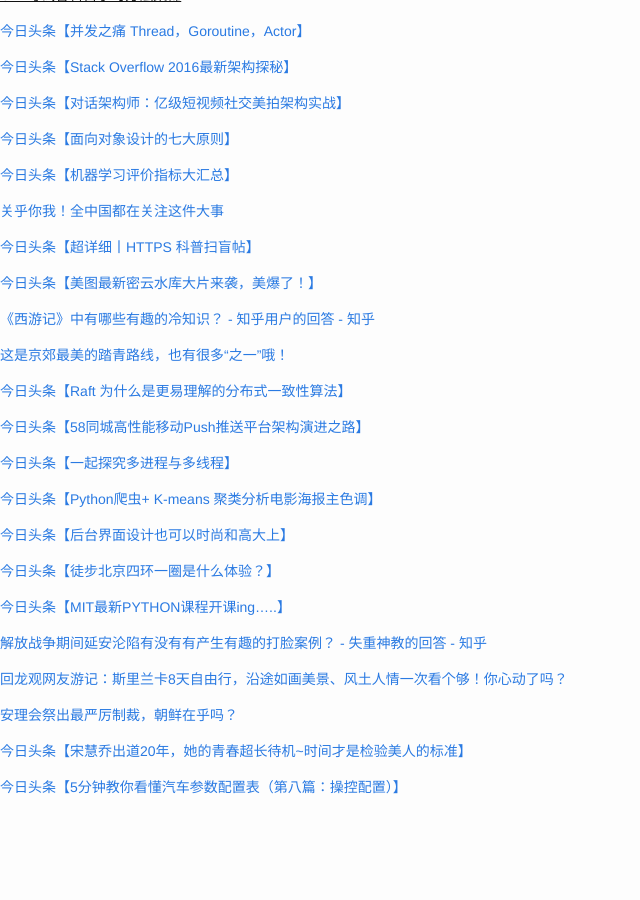
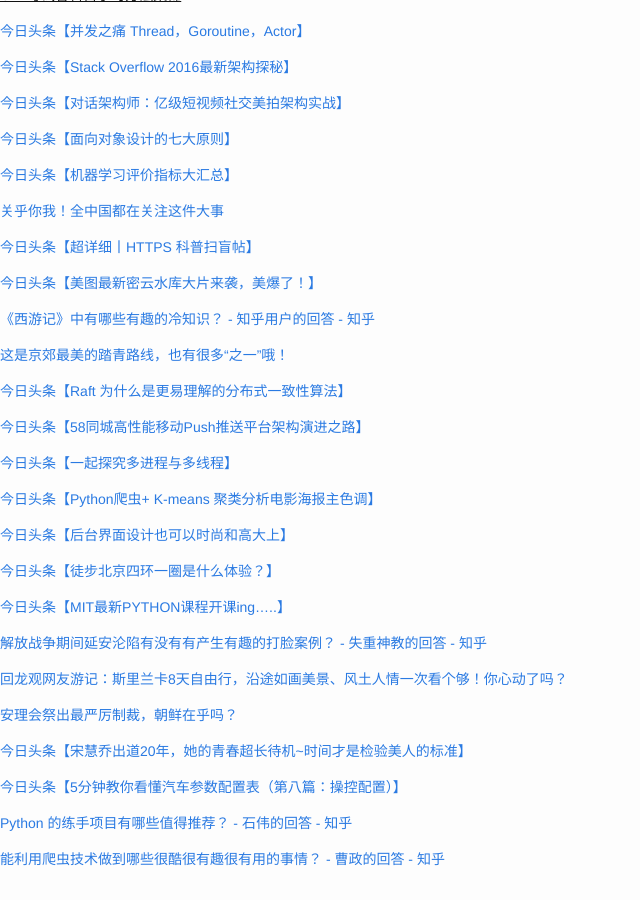
Before and after one commit to cnwarden/cnwarden.github.io, a Jekyll site: the page built from fav/index.md, in a window 1280 px wide and 900 px high, scrolled down 2382 px. Shown: the whole window, without its empty margins (0-640 px from the left). Built offline with Jekyll 4.4.1, drawn with Linux system fonts in a browser that asks for light colours; emoji names are drawn with the system emoji font; before the commit the page ends 3210 px from its top, so only the background shows below that.

Commit message:
auto commit

```diff
--- a/fav/index.md
+++ b/fav/index.md
@@ -178,3 +178,7 @@ title:  fav
 [今日头条【宋慧乔出道20年，她的青春超长待机~时间才是检验美人的标准】](http://toutiao.com/item/6255592575172870658/?iid=3764603574&app=news_article&tt_from=android_share&utm_source=email&utm_medium=toutiao_android&utm_campaign=client_share)
 
 [今日头条【5分钟教你看懂汽车参数配置表（第八篇：操控配置）】](http://toutiao.com/item/6257816395317248514/?iid=3764603574&app=news_article&tt_from=android_share&utm_source=email&utm_medium=toutiao_android&utm_campaign=client_share)
+
+[Python 的练手项目有哪些值得推荐？ - 石伟的回答 - 知乎](http://www.zhihu.com/question/29372574/answer/88744491)
+
+[能利用爬虫技术做到哪些很酷很有趣很有用的事情？ - 曹政的回答 - 知乎](http://www.zhihu.com/question/27621722/answer/89138720)
```
